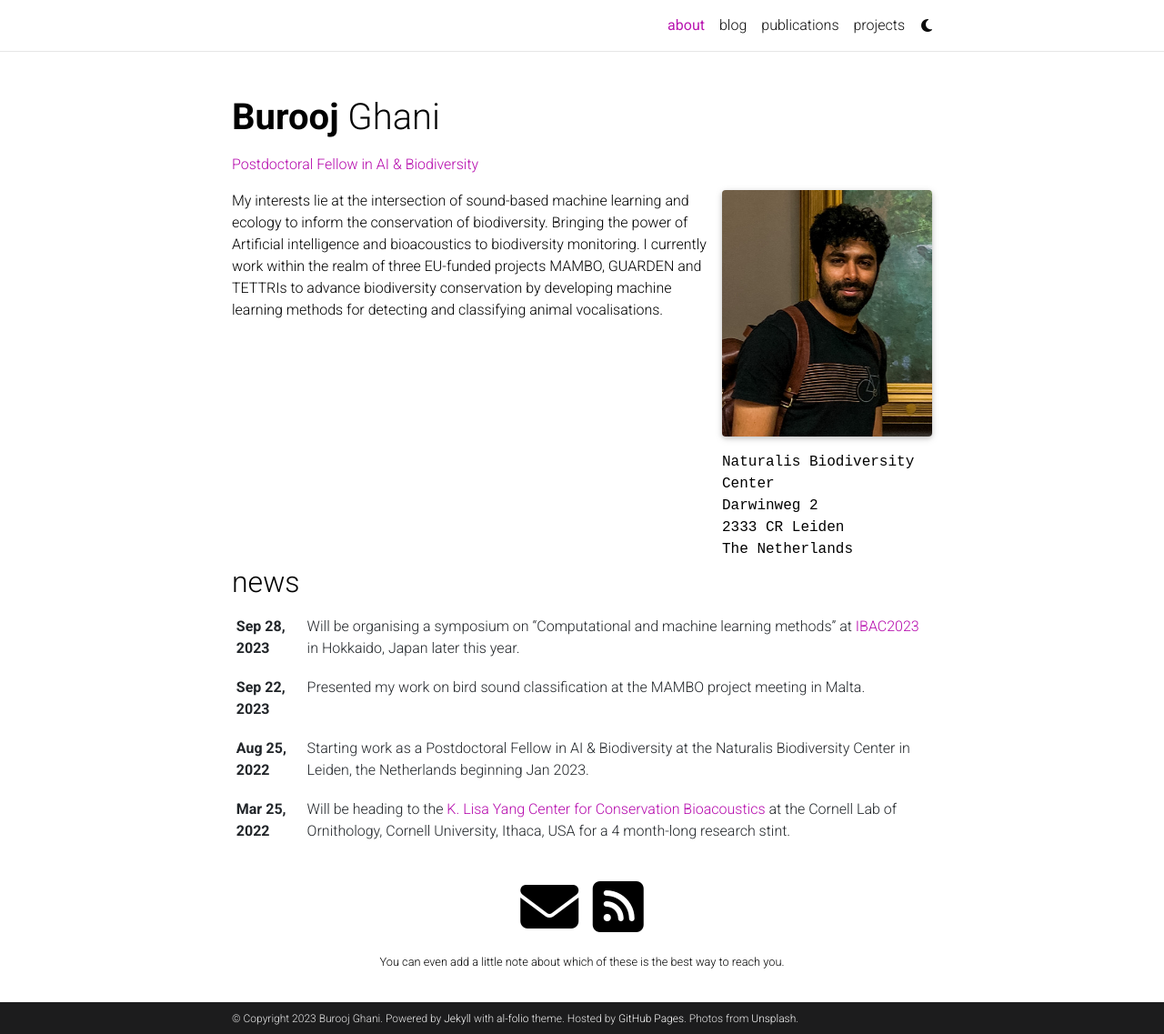
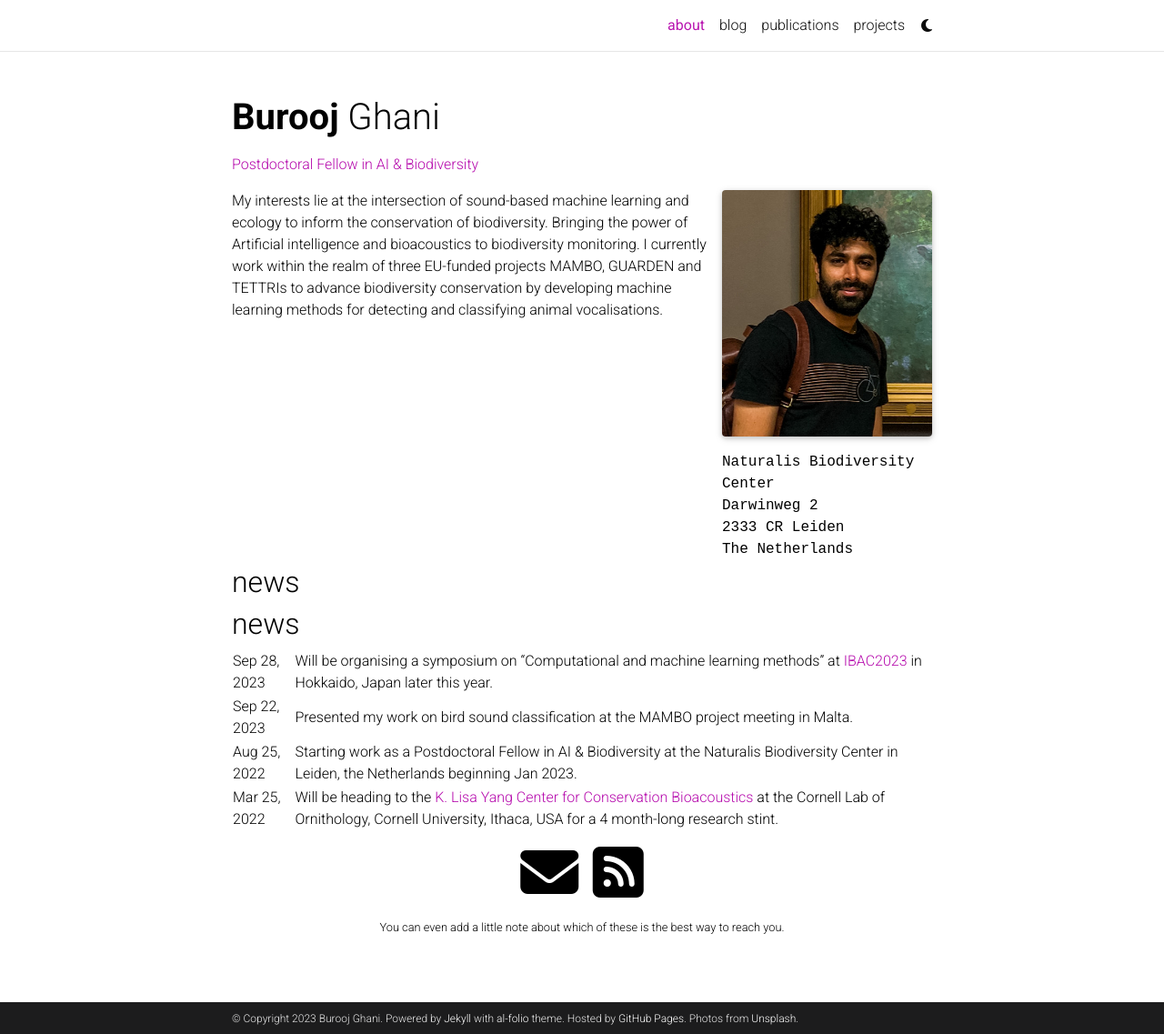
Before and after one commit to bghani/bghani.github.io, a Jekyll site: the page built from _pages/about.md, in a window 1280 px wide and 1137 px high. Shown: the whole window at 91% size. Built offline with Jekyll 4.4.1, drawn with Linux system fonts in a browser that asks for light colours; full-size pictures stand in for the smaller copies a plugin makes; comment, search, counter and statistics services are not loaded; a style sheet for code colours, icons or effects is not loaded.

Commit message:
change news structure

```diff
--- a/_config.yml
+++ b/_config.yml
@@ -177,7 +177,7 @@
 announcements:
   enabled: true
   scrollable: true # adds a vertical scroll bar if there are more than 3 news items
-  limit: 5 # leave blank to include all the news in the `_news` folder
+  limit: 8 # leave blank to include all the news in the `_news` folder
 
 latest_posts:
   enabled: true
--- a/_includes/news.html
+++ b/_includes/news.html
@@ -1,29 +1,22 @@
 <div class="news">
-            {% if site.news != blank -%}
-            {%- assign news_size = site.news | size -%}
-            <div class="table-responsive" {% if include.limit and site.announcements.scrollable and news_size > 3 %}style="max-height: 60vw"{% endif %}>
-              <table class="table table-sm table-borderless">
-              {%- assign news = site.news | reverse -%}
-              {% if include.limit and site.announcements.limit %}
-              {% assign news_limit = site.announcements.limit %}
+  <h2>news</h2>
+  {% if site.news  %}
+    <table>
+    {% assign news = site.news | reverse %}
+    {% for item in news limit: site.news_limit %}
+      <tr>
+        <td class="date">{{ item.date | date: "%b %-d, %Y" }}</td>
+        <td class="announcement">
+          {% if item.inline %}
+            {{ item.content | remove: '<p>' | remove: '</p>' | emojify }}
           {% else %}
-              {% assign news_limit = news_size %}
+            <a class="news-title" href="{{ item.url | prepend: site.baseurl }}">{{ item.title }}</a>
           {% endif %}
-              {% for item in news limit: news_limit %}
-                <tr>
-                  <th scope="row">{{ item.date | date: "%b %-d, %Y" }}</th>
-                  <td>
-                    {% if item.inline -%}
-                      {{ item.content | remove: '<p>' | remove: '</p>' | emojify }}
-                    {%- else -%}
-                      <a class="news-title" href="{{ item.url | relative_url }}">{{ item.title }}</a>
-                    {%- endif %}
         </td>
       </tr>
-              {%- endfor %}
+    {% endfor %}
     </table>
+  {% else %}
+    <p>No news so far...</p>
+  {% endif %}
 </div>
-          {%- else -%}
-            <p>No news so far...</p>
-          {%- endif %}
-          </div>
```
Also changed, not shown: _bibliography/papers.bib (+5 -5 lines). Lines whose indentation alone changed are shown as unchanged.
